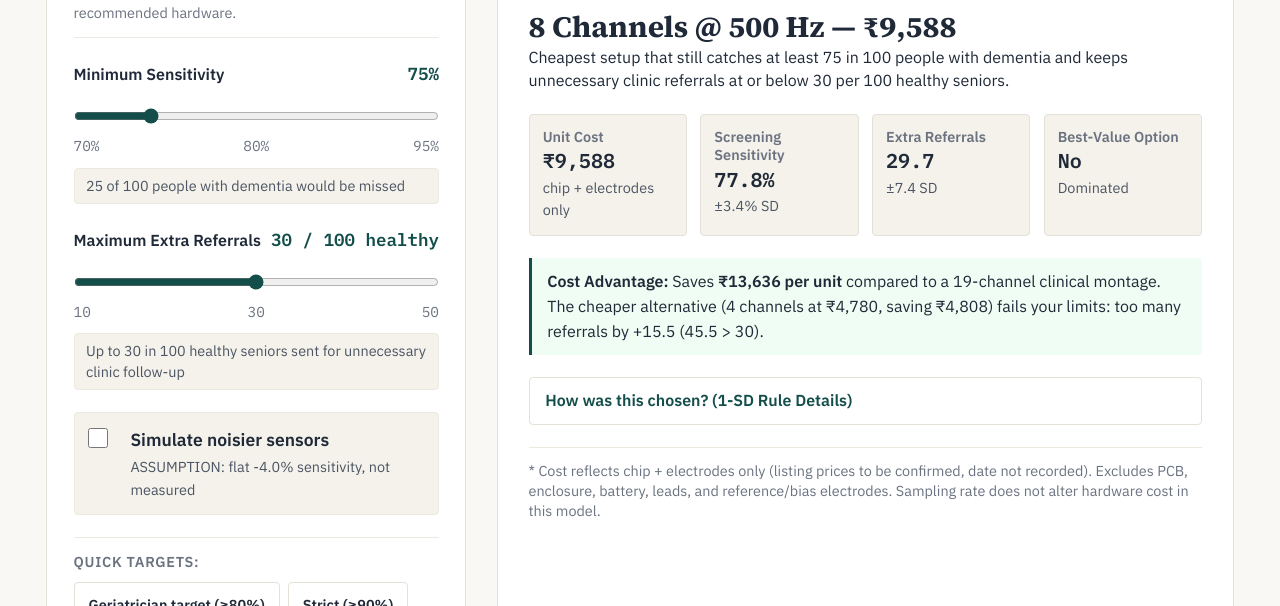
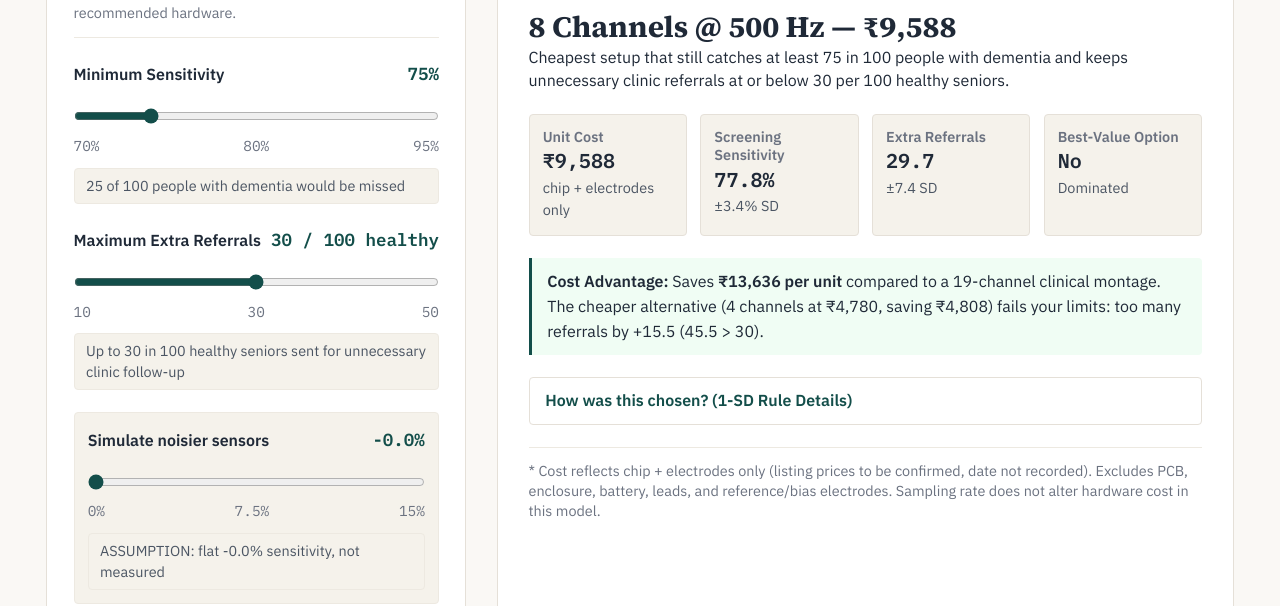
Before and after one commit to 0504Siddhi/Neurospec, a plain HTML site: page index.html in a window 1280 px wide. Shown: the part 346-952 px from the top of the page. Drawn offline with nearby package versions, Linux system fonts and the light colour scheme.

```diff
--- a/app.js
+++ b/app.js
@@ -19,8 +19,8 @@
 const state = {
   minSensitivity: 75,          // Default 75% min sensitivity (Phase 1)
   maxReferrals: 30,            // Default 30 max extra referrals per 100 healthy (Phase 1)
-  simulateNoise: false,        // Illustrative toggle: lowers sensitivity by 4.0%
-  noisePenalty: 4.0,           // Constant penalty amount when noise is simulated
+  simulateNoise: false,        // Illustrative flag: true when noisePenalty > 0
+  noisePenalty: 0,             // Range slider penalty in percentage points (0 to 15, default 0)
   isDemoData: false,           // Default false: load real run results by default (Phase 1)
   sortColumn: 'cost',          // Active column for sorting specs table
   sortAscending: true,         // Sort direction
@@ -85,7 +85,7 @@ document.addEventListener('DOMContentLoaded', () => {
 function initControls() {
   const sliderSensitivity = document.getElementById('sliderSensitivity');
   const sliderReferrals = document.getElementById('sliderReferrals');
-  const toggleNoise = document.getElementById('toggleNoise');
+  const sliderNoise = document.getElementById('sliderNoise');
 
   // Sensitivity Slider Listener
   sliderSensitivity.addEventListener('input', (e) => {
@@ -101,10 +101,12 @@ function initControls() {
     updateDashboard();
   });
 
-  // Simulate Noisier Sensors Toggle Listener
-  if (toggleNoise) {
-    toggleNoise.addEventListener('change', (e) => {
-      state.simulateNoise = e.target.checked;
+  // Simulate Noisier Sensors Slider Listener
+  if (sliderNoise) {
+    sliderNoise.addEventListener('input', (e) => {
+      state.noisePenalty = Number(e.target.value);
+      state.simulateNoise = state.noisePenalty > 0;
+      updateSliderDisplays();
       updateDashboard();
     });
   }
@@ -120,6 +122,9 @@ function updateSliderDisplays() {
   const sensDesc = document.getElementById('sensitivityMeaningDesc');
   const valRef = document.getElementById('valReferrals');
   const refDesc = document.getElementById('referralsMeaningDesc');
+  const valNoise = document.getElementById('valNoise');
+  const noiseNote = document.getElementById('noiseNote');
+  const sliderNoise = document.getElementById('sliderNoise');
 
   if (valSens) valSens.textContent = `${state.minSensitivity}%`;
   if (sensDesc) {
@@ -130,6 +135,17 @@ function updateSliderDisplays() {
   if (valRef) valRef.textContent = `${state.maxReferrals} / 100 healthy`;
   if (refDesc) {
     refDesc.textContent = `Up to ${state.maxReferrals} in 100 healthy seniors sent for unnecessary clinic follow-up`;
+  }
+
+  if (valNoise) {
+    valNoise.textContent = `-${state.noisePenalty.toFixed(1)}%`;
+  }
+  if (noiseNote) {
+    noiseNote.textContent = `ASSUMPTION: flat -${state.noisePenalty.toFixed(1)}% sensitivity, not measured`;
+  }
+  if (sliderNoise) {
+    sliderNoise.setAttribute('aria-valuenow', String(state.noisePenalty));
+    sliderNoise.setAttribute('aria-valuetext', `-${state.noisePenalty.toFixed(1)}%`);
   }
 }
 
@@ -246,7 +262,7 @@ function updateBanner() {
  * Evaluates all specs against current cost model, noise settings, and constraints.
  */
 function evaluateSpecifications() {
-  const penalty = state.simulateNoise ? state.noisePenalty : 0;
+  const penalty = Number(state.noisePenalty) || 0;
 
   // 1. Calculate effective metrics for each specification
   const evaluated = RESULTS.map((spec, index) => {
@@ -1399,6 +1415,7 @@ function initActionButtons() {
       state.minSensitivity = 75;
       state.maxReferrals = 30;
       state.simulateNoise = false;
+      state.noisePenalty = 0;
       state.isDemoData = false;
       state.customFileName = null;
       state.campSeniors = 5000;
@@ -1407,13 +1424,13 @@ function initActionButtons() {
 
       const sliderSens = document.getElementById('sliderSensitivity');
       const sliderRef = document.getElementById('sliderReferrals');
-      const toggleNoise = document.getElementById('toggleNoise');
+      const sliderNoise = document.getElementById('sliderNoise');
       const csvInput = document.getElementById('csvFileInput');
       const feedback = document.getElementById('uploadFeedback');
 
       if (sliderSens) sliderSens.value = 75;
       if (sliderRef) sliderRef.value = 30;
-      if (toggleNoise) toggleNoise.checked = false;
+      if (sliderNoise) sliderNoise.value = 0;
       if (csvInput) csvInput.value = '';
       if (feedback) feedback.textContent = '';
 
--- a/index.html
+++ b/index.html
@@ -108,15 +108,20 @@
           <div class="control-readout" id="referralsMeaningDesc">Up to 30 in 100 healthy seniors sent for unnecessary clinic follow-up</div>
         </div>
 
-        <div class="control-group noise-toggle-group" id="noiseToggleContainer">
-          <label class="checkbox-label" for="toggleNoise">
-            <input type="checkbox" id="toggleNoise" class="checkbox-input">
-            <span class="checkbox-box" aria-hidden="true"></span>
-            <span class="checkbox-copy">
-              <strong>Simulate noisier sensors</strong>
-              <span class="subtext-note">ASSUMPTION: flat -4.0% sensitivity, not measured</span>
-            </span>
-          </label>
+        <div class="control-group noise-slider-group noise-toggle-group" id="noiseToggleContainer">
+          <div class="control-label-row">
+            <label for="sliderNoise" class="control-label">Simulate noisier sensors</label>
+            <span class="control-value-display" id="valNoise">-0.0%</span>
+          </div>
+          <input type="range" id="sliderNoise" min="0" max="15" step="0.5" value="0" class="range-slider"
+            aria-label="Simulate noisier sensors"
+            aria-valuemin="0" aria-valuemax="15" aria-valuenow="0" aria-valuetext="-0.0%">
+          <div class="slider-ticks" aria-hidden="true">
+            <span>0%</span>
+            <span>7.5%</span>
+            <span>15%</span>
+          </div>
+          <div class="control-readout subtext-note" id="noiseNote">ASSUMPTION: flat -0.0% sensitivity, not measured</div>
         </div>
 
         <div class="presets-block">
--- a/style.css
+++ b/style.css
@@ -460,7 +460,8 @@ body {
   line-height: 1.4;
 }
 
-.noise-toggle-group {
+.noise-toggle-group,
+.noise-slider-group {
   background-color: var(--color-surface-subtle);
   border: 1px solid var(--color-border-subtle);
   border-radius: var(--radius-sm);
```
Also changed, not shown: docs/screenshots/01-recommendation.png.
